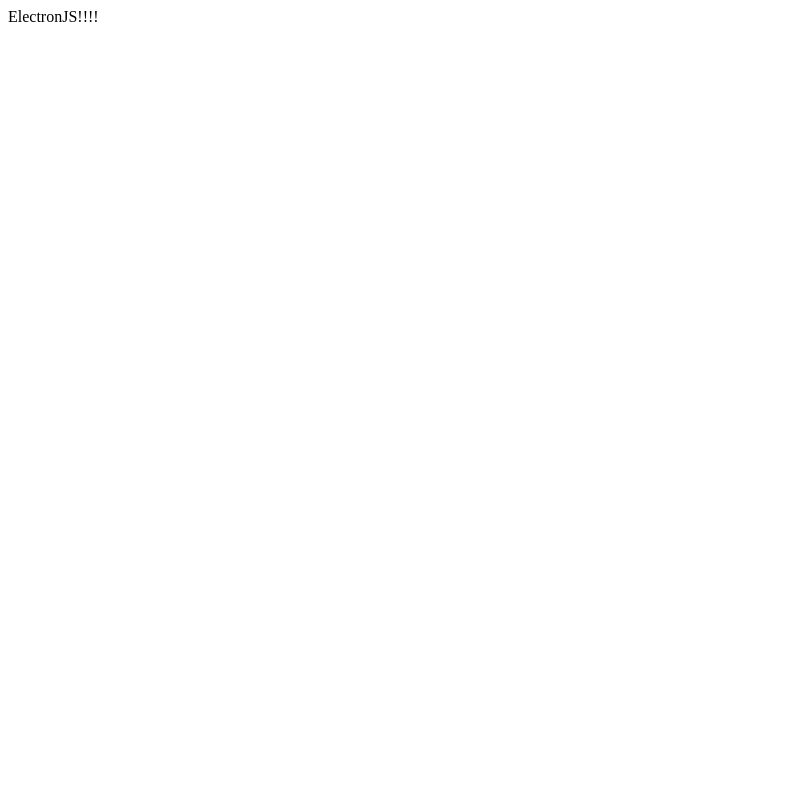
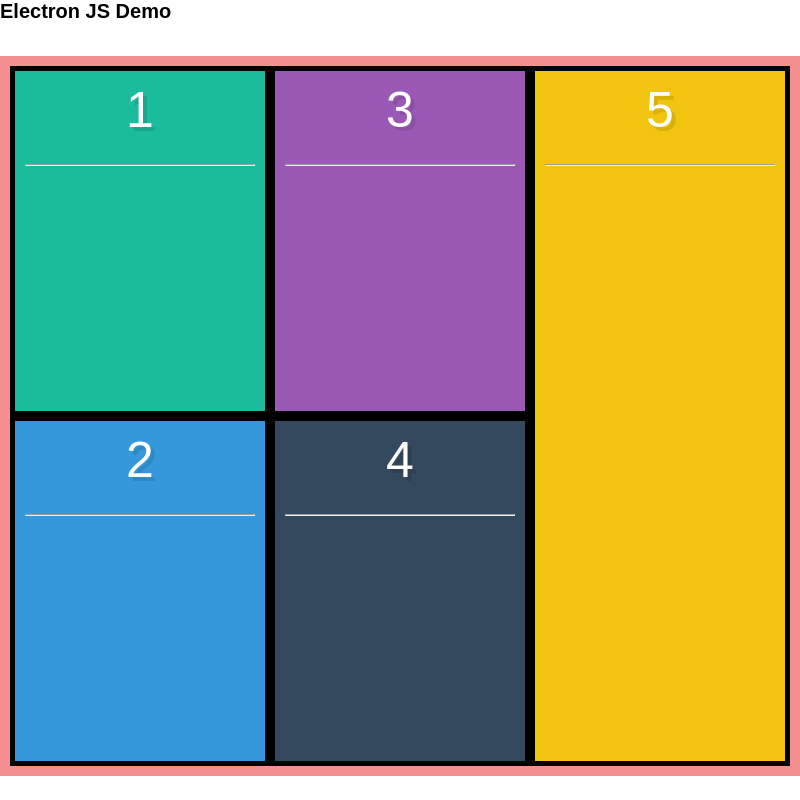
Before and after one commit to PathLabs/primacy_demo, an Electron app: page index.html in a window 800 px wide. Drawn offline with Linux system fonts and the light colour scheme.

Commit message:
make flexbox demo

```diff
--- a/index.html
+++ b/index.html
@@ -1,5 +1,33 @@
-<html>
-<header><title>Demo</title></header>
+<html lang="en">
+
+<head>
+  <meta charset="UTF-8">
+  <title>Primacy Demo</title>
+  <link rel="stylesheet" href="style.css">
+</head>
+
 <body>
-ElectronJS!!!!
+  <div class="header">
+    <h1>Electron JS Demo</h1>
+  </div>
+  <div class="container">
+
+    <div class="box box1">1
+      <hr>
+    </div>
+    <div class="box box2">2
+      <hr>
+    </div>
+    <div class="box box3">3
+      <hr>
+    </div>
+    <div class="box box4">4
+      <hr>
+    </div>
+    <div class="box box5">5
+      <hr>
+    </div>
+  </div>
 </body>
+
+</html>
--- /dev/null
+++ b/style.css
@@ -0,0 +1,65 @@
+/* CSS Normalize */
+article,aside,details,figcaption,figure,footer,header,hgroup,nav,section,summary{display:block;}audio,canvas,video{display:inline-block;}audio:not([controls]){display:none;height:0;}[hidden]{display:none;}html{font-family:sans-serif;-webkit-text-size-adjust:100%;-ms-text-size-adjust:100%;}a:focus{outline:thin dotted;}a:active,a:hover{outline:0;}h1{font-size:2em;}abbr[title]{border-bottom:1px dotted;}b,strong{font-weight:700;}dfn{font-style:italic;}mark{background:#ff0;color:#000;}code,kbd,pre,samp{font-family:monospace, serif;font-size:1em;}pre{white-space:pre-wrap;word-wrap:break-word;}q{quotes:\201C \201D \2018 \2019;}small{font-size:80%;}sub,sup{font-size:75%;line-height:0;position:relative;vertical-align:baseline;}sup{top:-.5em;}sub{bottom:-.25em;}img{border:0;}svg:not(:root){overflow:hidden;}fieldset{border:1px solid silver;margin:0 2px;padding:.35em .625em .75em;}button,input,select,textarea{font-family:inherit;font-size:100%;margin:0;}button,input{line-height:normal;}button,html input[type=button],/* 1 */
+input[type=reset],input[type=submit]{-webkit-appearance:button;cursor:pointer;}button[disabled],input[disabled]{cursor:default;}input[type=checkbox],input[type=radio]{box-sizing:border-box;padding:0;}input[type=search]{-webkit-appearance:textfield;-moz-box-sizing:content-box;-webkit-box-sizing:content-box;box-sizing:content-box;}input[type=search]::-webkit-search-cancel-button,input[type=search]::-webkit-search-decoration{-webkit-appearance:none;}textarea{overflow:auto;vertical-align:top;}table{border-collapse:collapse;border-spacing:0;}body,figure{margin:0;}legend,button::-moz-focus-inner,input::-moz-focus-inner{border:0;padding:0;}
+
+/* Box-sizing border-box */
+* { -moz-box-sizing: border-box; -webkit-box-sizing: border-box; box-sizing: border-box; }
+
+
+/* Some default styles to make each box visible */
+.box {
+  color:white;
+  font-size: 50px;
+  text-align: center;
+  text-shadow:4px 4px 0 rgba(0,0,0,0.1);
+  padding:10px;
+}
+
+/* Colours for each box */
+.box1 { background:#1abc9c;}
+.box2 { background:#3498db;}
+.box3 { background:#9b59b6;}
+.box4 { background:#34495e;}
+.box5 { background:#f1c40f;}
+.box6 { background:#e67e22;}
+.box7 { background:#e74c3c;}
+.box8 { background:#bdc3c7;}
+.box9 { background:#2ecc71;}
+.box10 { background:#16a085;}
+
+
+/* Header */
+.header {
+  height: 7vh
+}
+
+
+/* Flexbox Start */
+.container {
+  display:flex;
+  flex-wrap:wrap;
+  flex-direction:column;
+  border:10px solid #F38F8F;
+  height:90vh;
+}
+
+.box {
+  flex-basis:250px;
+  flex-grow:1;
+  border: 5px solid black;
+}
+
+
+/* .box3 {
+  flex-grow:5;
+}
+
+.box4 {
+  flex-basis:100px;
+} */
+
+
+
+h1 {
+  font-size: 20px;
+}
```
